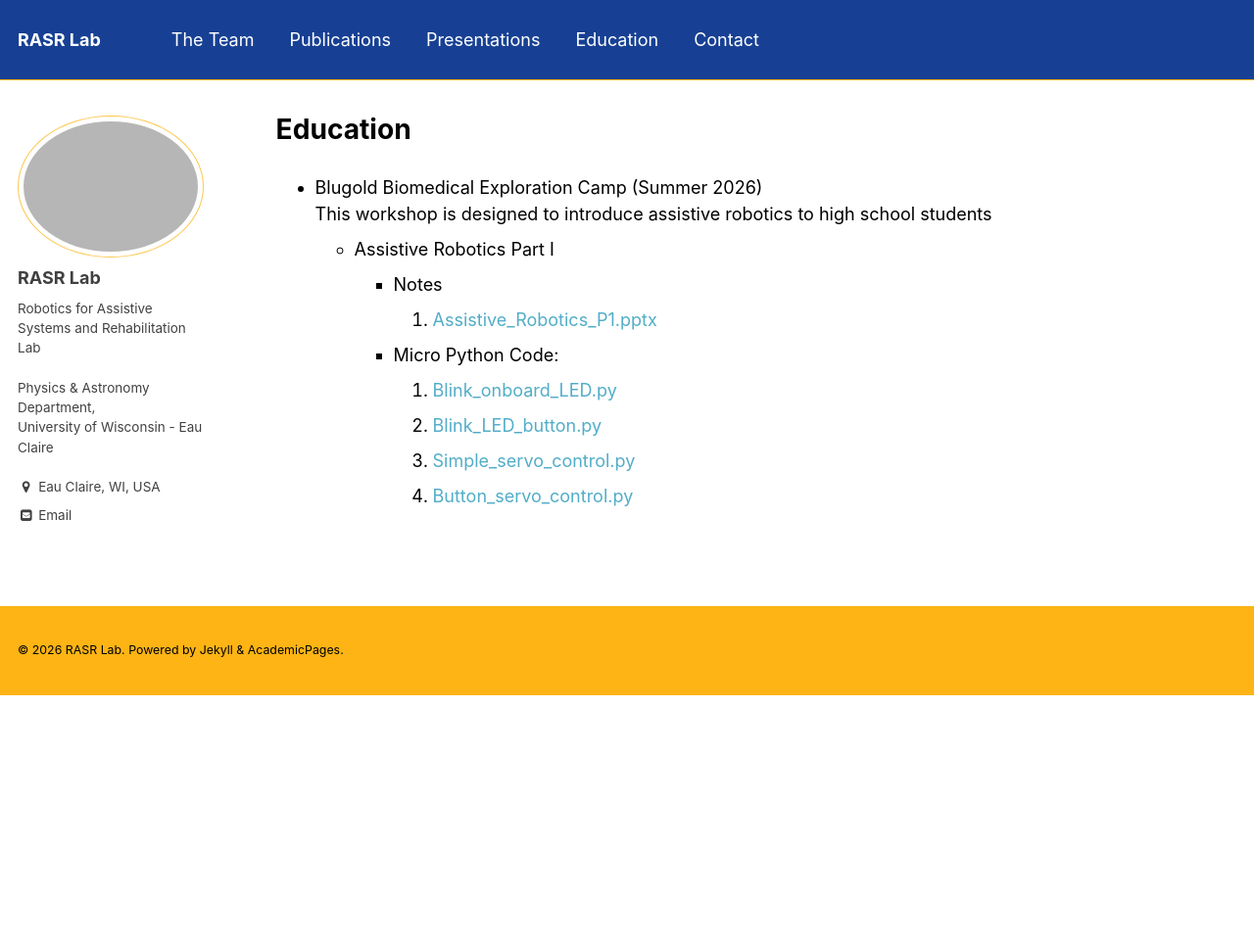
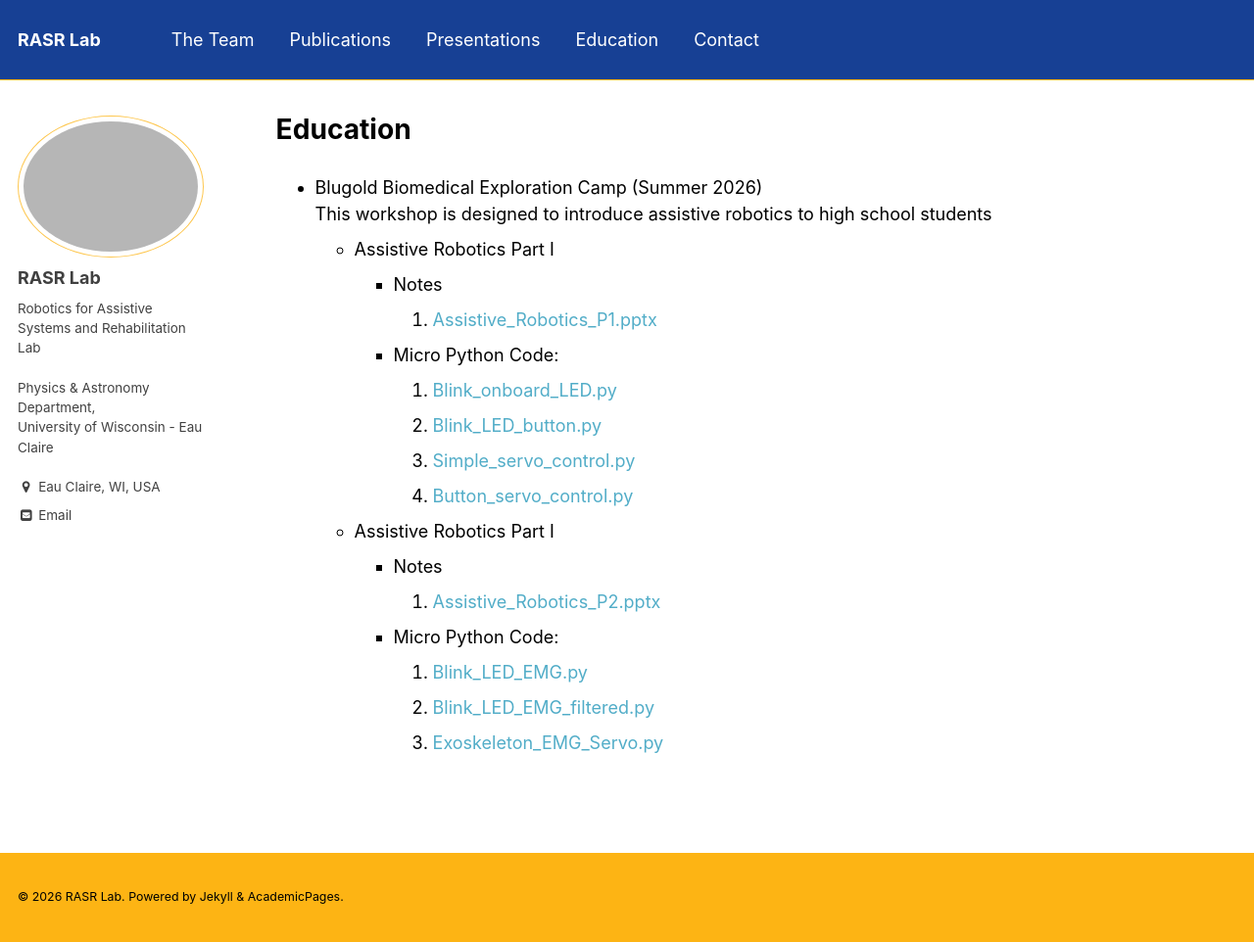
Before and after one commit to RASR-lab/RASR-lab.github.io, a Jekyll site: the page built from _pages/Education.md, in a window 1280 px wide and 962 px high. Shown: the whole window at 98% size. Built offline with Jekyll 4.4.1, drawn with Linux system fonts in a browser that asks for light colours; nearby versions of some CDN libraries; library files that are not in the unit come from our copies.

Commit message:
Update Education.md

```diff
--- a/_pages/Education.md
+++ b/_pages/Education.md
@@ -14,3 +14,11 @@ This workshop is designed to introduce assistive robotics to high school student
 		1.	[Blink_LED_button.py]({{site.baseurl}}/files/Code/Blink_LED_button.py)
 		1.	[Simple_servo_control.py]({{site.baseurl}}/files/Code/Simple_servo_control.py)
 		1.	[Button_servo_control.py]({{site.baseurl}}/files/Code/Button_servo_control.py)
+
+	* Assistive Robotics Part I
+		* Notes
+		1.	[Assistive_Robotics_P2.pptx]({{site.baseurl}}/files/Assistive_Robotics_P2.pptx)
+		* Micro Python Code:
+		1.	[Blink_LED_EMG.py]({{site.baseurl}}/files/Code/Blink_LED_EMG.py)
+		1.	[Blink_LED_EMG_filtered.py]({{site.baseurl}}/files/Code/Blink_LED_EMG_filtered.py)
+		1.	[Exoskeleton_EMG_Servo.py]({{site.baseurl}}/files/Code/Exoskeleton_EMG_Servo.py)
```
